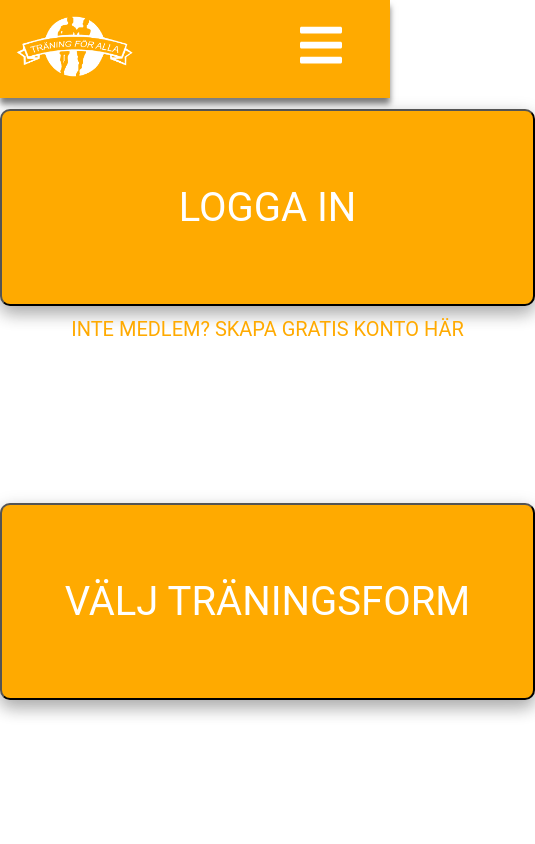
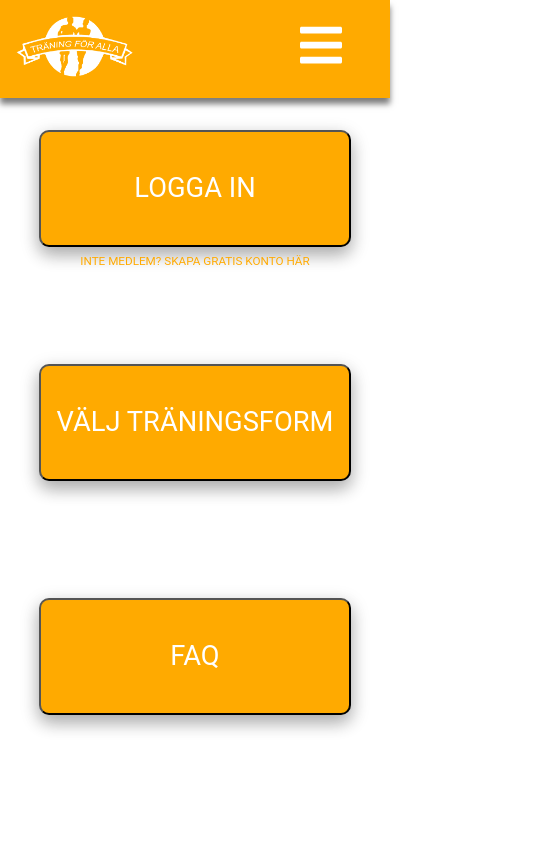
Before and after one commit to philip-rasmusson/yogui-bjj, a React (Create React App) app: page / in a window 390 px wide. Shown: the top 844 px of the page, 535 px wide, since content can reach past the window. Built offline with nearby package versions, Linux system fonts and the light colour scheme.

Commit message:
some changes in CSS to make app more responsive

```diff
--- a/src/views/homeView/HomeView.css
+++ b/src/views/homeView/HomeView.css
@@ -1,55 +1,57 @@
-
-.HomeViewWrapper{
+.HomeViewWrapper {
     width: 100%;
     justify-self: center;
     align-self: center;
-    display:grid;
-    grid-template-rows: repeat(5,1fr);
-    padding-top: 3%;
+    display: grid;
+    grid-template-rows: repeat(5, 1fr);
+    padding: 2rem;
 }
-.buttonOne,
-.buttonTwo,
-.buttonThree{
-    background-color:#FFAA00;
+
+.buttonOne, .buttonTwo, .buttonThree {
+    background-color: #FFAA00;
     justify-self: center;
     align-self: center;
-    width: 535px;
-    height: 197px;
-    box-shadow: 0 8px 16px 0 rgba(0,0,0,0.2), 0 6px 20px 0 rgba(0,0,0,0.19);
+    width: 80vw;
+    height: 30vw;
+    box-shadow: 0 8px 16px 0 rgba(0, 0, 0, 0.2), 0 6px 20px 0 rgba(0, 0, 0, 0.19);
     border-radius: 10px;
-    font-family: Roboto;
-    color: #fff;;
-    font-size: 40px;
-    }
-.buttonOne:hover,
-.buttonTwo:hover,
-.buttonThree:hover{
+    font-family: 'Roboto', sans-serif;
+    color: #fff;
+    font-size: 7vw;
+}
+
+.buttonOne:hover, .buttonTwo:hover, .buttonThree:hover {
     background-color: #FFAA00;
-    box-shadow: 0 12px 16px 0 rgba(0,0,0,0.24),0 17px 50px 0 rgba(0,0,0,0.19);
-    font-size: 45px;
+    box-shadow: 0 12px 16px 0 rgba(0, 0, 0, 0.24), 0 17px 50px 0 rgba(0, 0, 0, 0.19);
+    font-size: 7.5vw;
     cursor: pointer;
 }
-.buttonOne{
+
+.buttonOne {
     grid-row: 1;
 }
-.CreateAccount{
+
+.CreateAccount {
     grid-row: 2;
     justify-self: center;
     padding-top: 2%;
-    font-size: 20px;
+    font-size: 3vw;
     font-family: Roboto;
     font-style: normal;
     color: #FFAA00;
     text-align: center;
 }
-.buttonTwo{
+
+.buttonTwo {
     grid-row: 3;
 }
-.buttonThree{
+
+.buttonThree {
     grid-row: 5;
 }
-.CreateAccount:hover{
-text-decoration-line: underline;
-font-size: 23px;
-cursor: pointer;
+
+.CreateAccount:hover {
+    text-decoration-line: underline;
+    font-size: 3.5vw;
+    cursor: pointer;
 }
```
